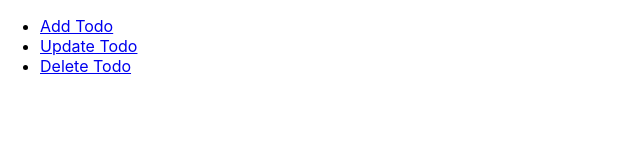
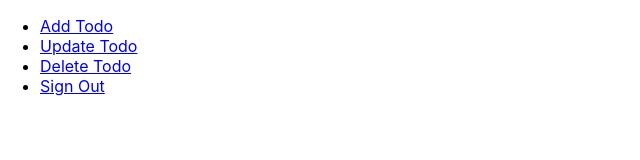
Before and after one commit to shoaib031/React-Test-TodoApp, a React (Create React App) app: page /signin in a window 1280 px wide. Both pictures are taken after a click on the button "Sign In". Shown: the top 160 px of the page, without its empty margins (0-640 px from the left). Built offline with nearby package versions, Linux system fonts and the light colour scheme.

Commit message:
10-Task done

```diff
--- a/src/App.js
+++ b/src/App.js
@@ -51,17 +51,22 @@ const App = () => {
               <li>
                 <Link to="/signin">Sign In</Link>
               </li>
+
               <li>
                 <Link to="/signout" onClick={handleSignOutClick}>
                   Sign Out
                 </Link>
               </li>
+
+
             </>
           )}
           {isSignedUp && !isSignedIn && <Navigate to="/signin" replace state={formData} />}
           {isSignedIn && (
             <>
-              <li>
+             {isSignedIn &&
+            <div>
+            <li>
                 <Link to="/addtodo">Add Todo</Link>
               </li>
               <li>
@@ -70,6 +75,13 @@ const App = () => {
               <li>
                 <Link to="/deletetodo">Delete Todo</Link>
               </li>
+              <li>
+                <Link to="/signout" onClick={handleSignOutClick}>
+                  Sign Out
+                </Link>
+              </li>
+            </div>
+             }
             </>
           )}
         </ul>
@@ -82,7 +94,7 @@ const App = () => {
         />
         <Route
           path="/signin"
-          element={<SignInComponent onSignInSuccess={handleSignInSuccess} />}
+          element={<SignInComponent isSignedIn={isSignedIn} setIsSignedIn={setIsSignedIn} onSignInSuccess={handleSignInSuccess} />}
         />
         <Route path="/signout" element={<SignOutComponent />} />
         <Route path="/addtodo" element={<AddTodo />} />
--- a/src/Form/SignIn.js
+++ b/src/Form/SignIn.js
@@ -1,7 +1,7 @@
 import React, { useState } from 'react';
 import { useNavigate } from 'react-router-dom';
 
-const SignIn = ({ onSignInSuccess }) => {
+const SignIn = ({ onSignInSuccess,setIsSignedIn }) => {
   const navigate = useNavigate();
 
   const [formData, setFormData] = useState({
@@ -33,6 +33,7 @@ const SignIn = ({ onSignInSuccess }) => {
     ) {
       onSignInSuccess(formData);
       navigate('/');
+      setIsSignedIn(true)
     } else {
 
       alert('Please enter the information you provided during Sign-Up for the Sign-In here. Thank you!.');
--- a/src/Form/style.css
+++ b/src/Form/style.css
@@ -1,4 +1,4 @@
-   /* form {
+   form {
      max-width: 400px;
      margin: 0 auto;
      padding: 20px;
@@ -55,4 +55,4 @@
      background-color: #333;
      color: white;
      cursor: pointer;
-   } */
+   }
```
